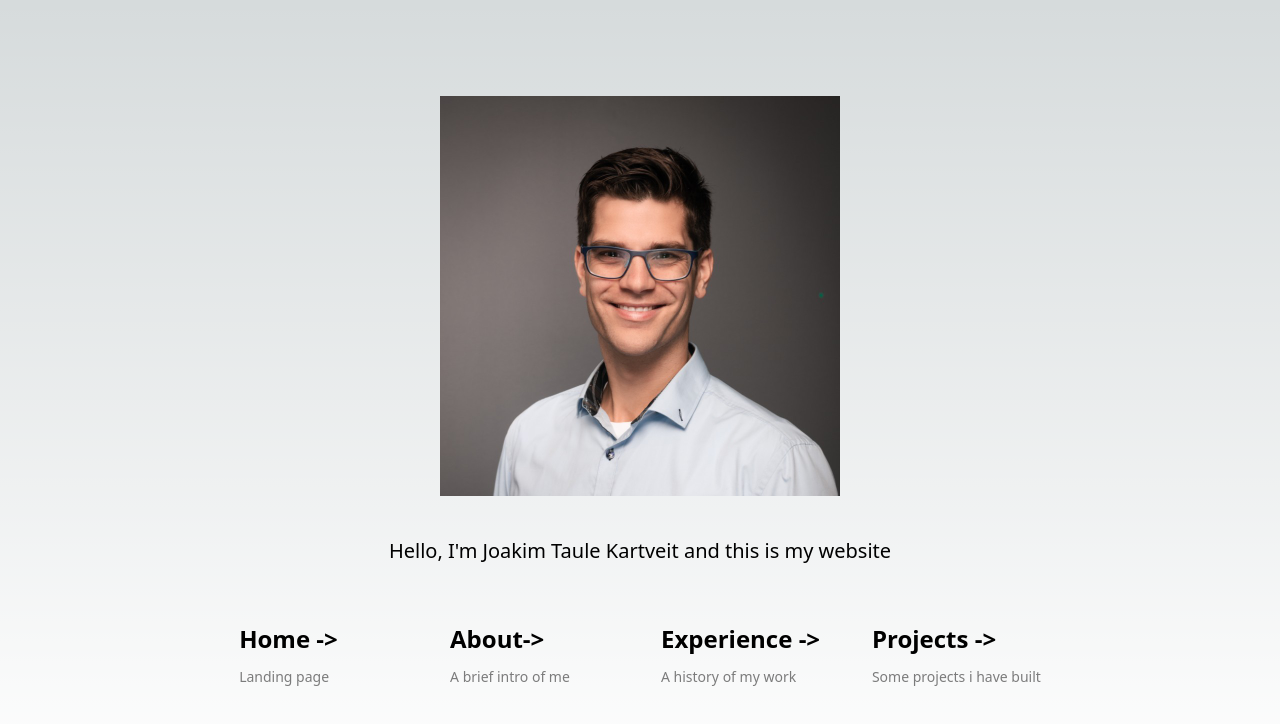
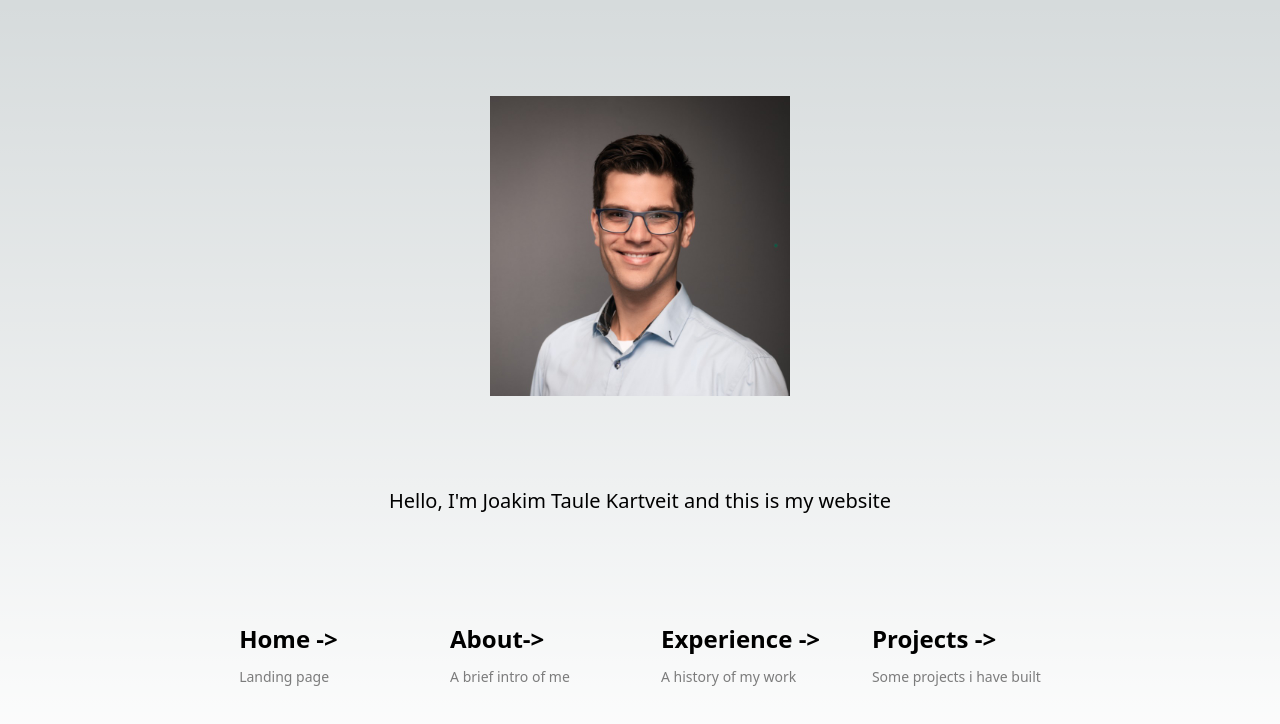
Before and after one commit to MikAoJk/MikAoJk.github.io, a Next.js app: page / in a window 1280 px wide. Shown: the top 724 px of the page. Built offline with nearby package versions, Linux system fonts and the light colour scheme.

Commit message:
Update index.tsx

```diff
--- a/src/pages/index.tsx
+++ b/src/pages/index.tsx
@@ -11,7 +11,7 @@ export default function Home() {
                     className="relative dark:drop-shadow-[0_0_0.3rem_#ffffff70] "
                     src="/1603092514073.jpeg"
                     alt="image of me"
-                    width={400}
+                    width={300}
                     height={37}
                     priority
                 />
```
